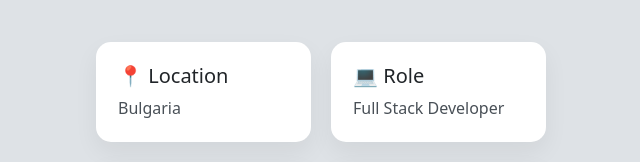
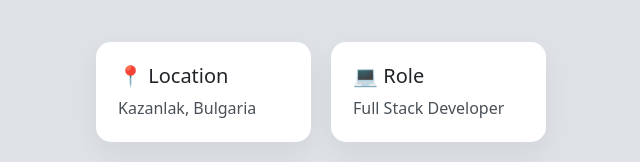
Before and after one commit to Vik-Vel/portfolio-site, a plain HTML site: page index.html in a window 1280 px wide. Shown: the part 1180-1342 px from the top of the page, 594-1234 px from the left. Drawn offline with nearby package versions, Linux system fonts and the light colour scheme.

Commit message:
Update location detail in about section to specify Kazanlak, Bulgaria

```diff
--- a/index.html
+++ b/index.html
@@ -64,7 +64,7 @@
         <div class="about-cards">
           <div class="about-card">
             <h5>📍 Location</h5>
-            <p>Bulgaria</p>
+            <p>Kazanlak, Bulgaria</p>
           </div>
 
           <div class="about-card">
```
